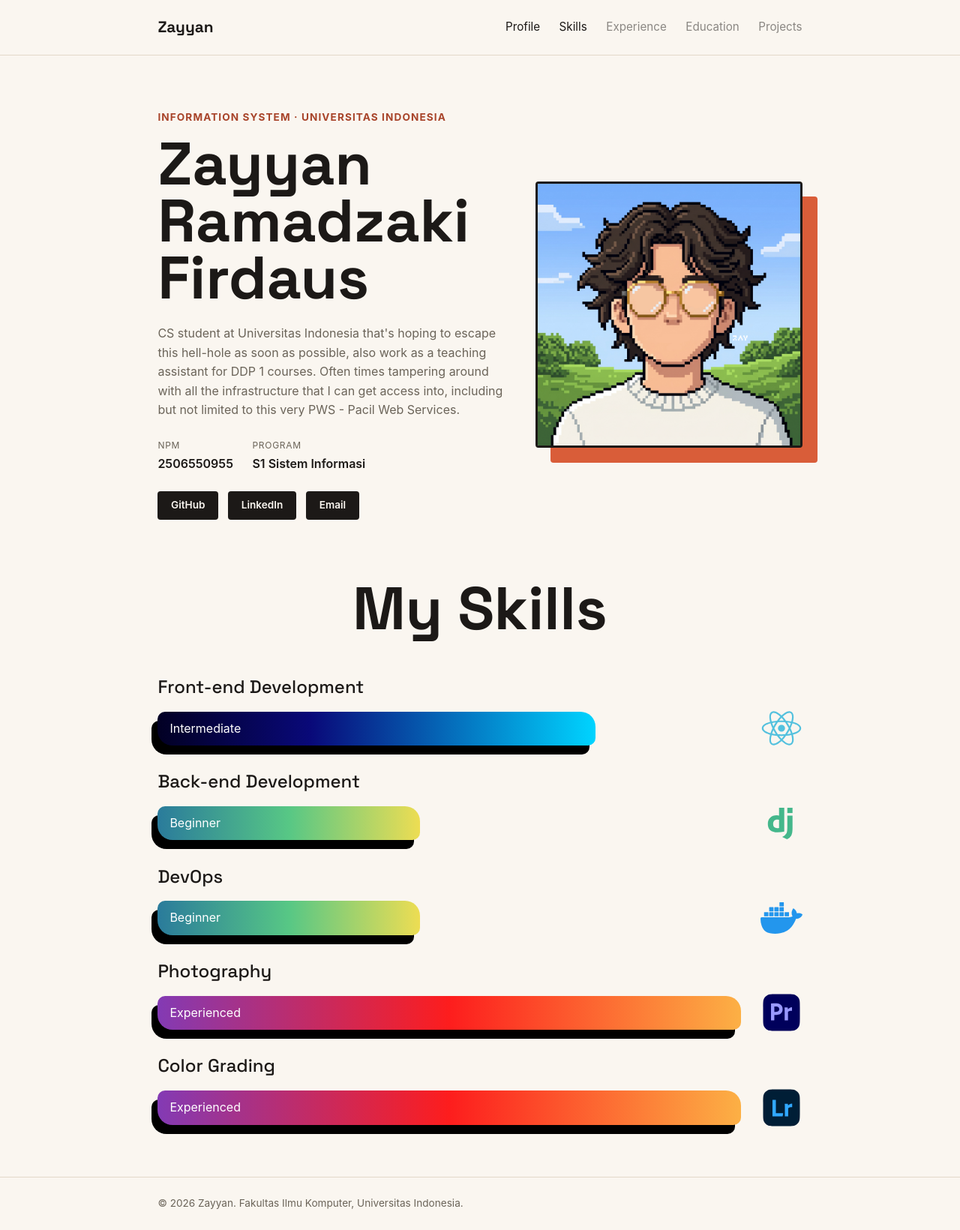
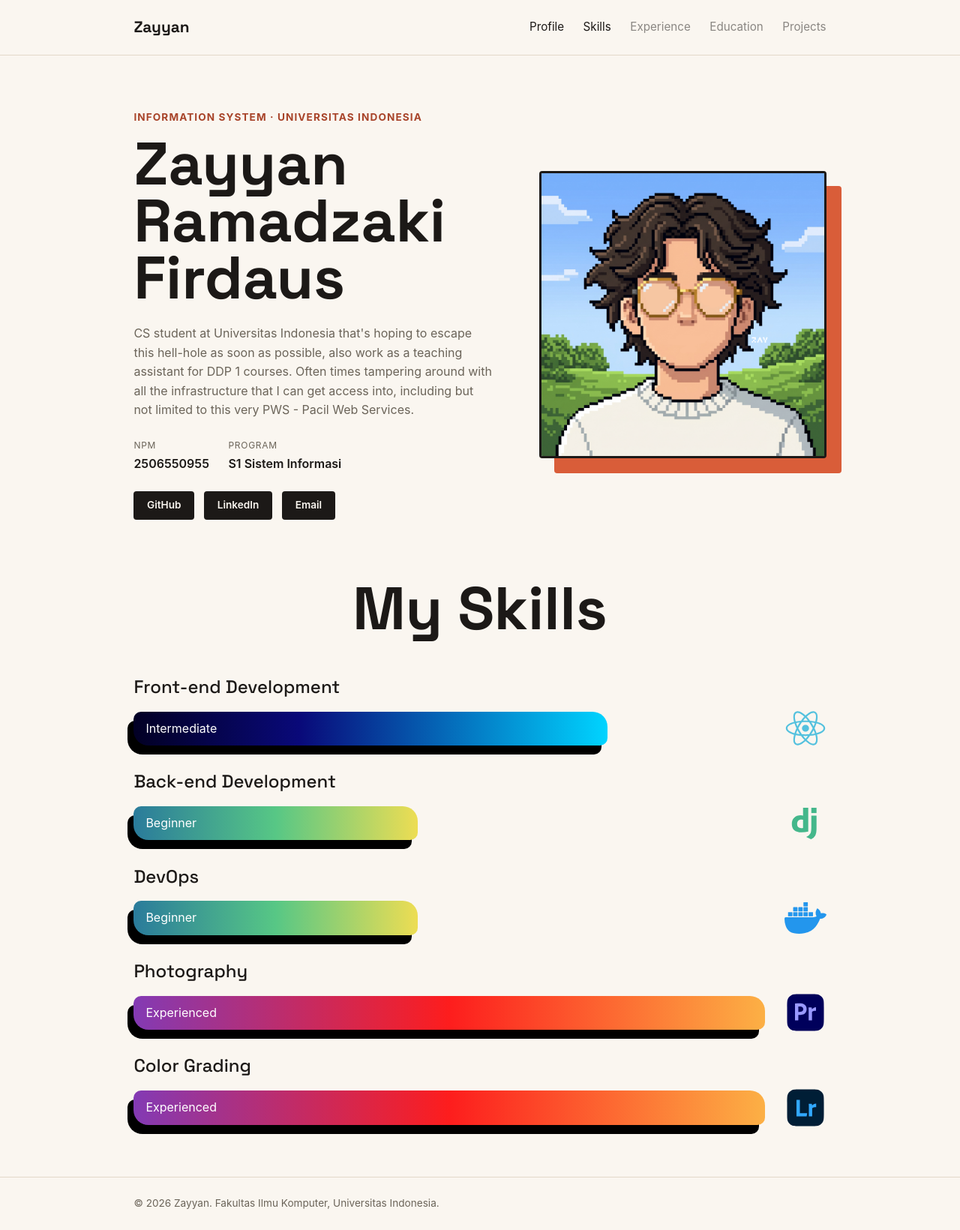
Before and after one commit to zh4ck/myportofolio, a Django app: page / in a window 1280 px wide. Shown: the whole page at 75% size. Run offline with Django 5.2, Linux system fonts and the light colour scheme.

Commit message:
fix(style): adjust max-width

```diff
--- a/static/css/style.css
+++ b/static/css/style.css
@@ -31,7 +31,7 @@ h1, .brand {
 }
 
 .container {
-    max-width: 960px;
+    max-width: 1024px;
     margin: 0 auto;
     padding: 0 var(--gutter);
 }
```
